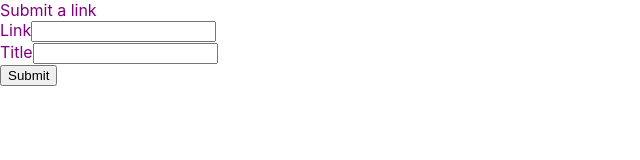
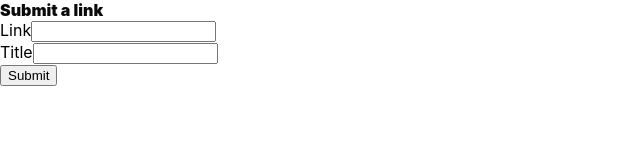
Before and after one commit to AmmanMeb/Fullstack, a React (Create React App) app in the folder Client/: page /SubmitPage in a window 1280 px wide. Shown: the top 160 px of the page, without its empty margins (0-640 px from the left). Built offline with nearby package versions, Linux system fonts and the light colour scheme.

Commit message:
Add files via upload

```diff
--- a/Client/src/components/submitPageComponents/submitPage.scss
+++ b/Client/src/components/submitPageComponents/submitPage.scss
@@ -1,3 +1,6 @@
-div {
-    color: purple
+$black: rgb(10, 10, 10);
+
+.title {
+    color: $black;
+    font-weight: 900;
 }
```
